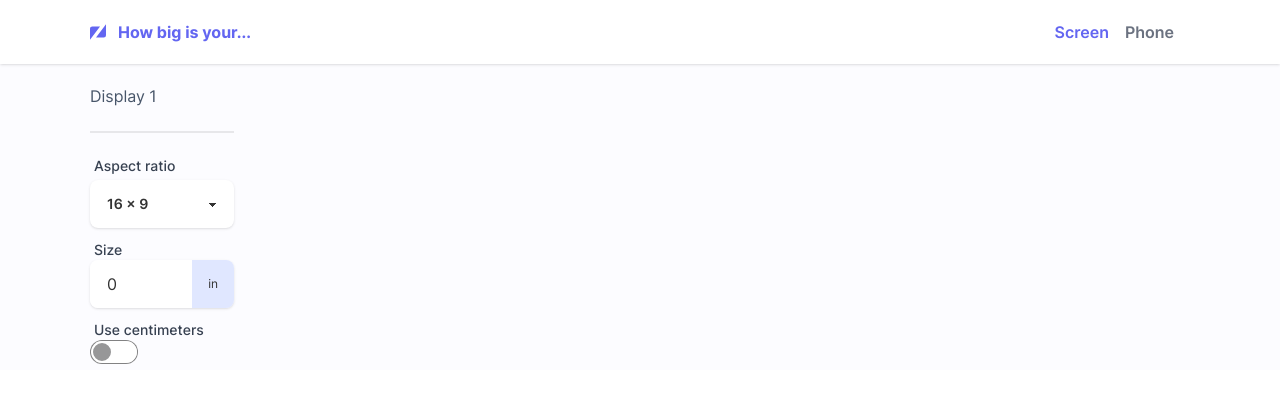
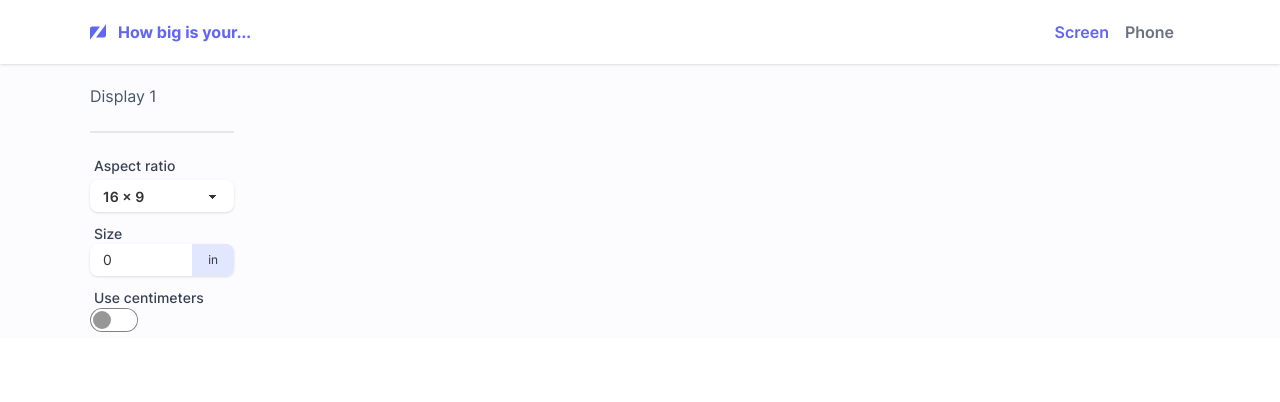
Before and after one commit to jacekobst1/howbigg, a Next.js app: page /compare/screen in a window 1280 px wide. Shown: the top 402 px of the page. Built offline with nearby package versions, Linux system fonts and the light colour scheme.

Commit message:
no message

```diff
--- a/src/components/form/inputs/Input.tsx
+++ b/src/components/form/inputs/Input.tsx
@@ -20,7 +20,7 @@ const Input = ({
   size = "md",
 }: InputProps) => {
   const sizeClass = `input-${size}`;
-  const classNames = clsxm(sizeClass, "input shadow w-full");
+  const classNames = clsxm(sizeClass, "input shadow w-full input-sm");
   const onChangeHandler = (e: React.ChangeEvent<HTMLInputElement>) =>
     onChange?.(e.target.value);
 
--- a/src/components/form/selects/Select.tsx
+++ b/src/components/form/selects/Select.tsx
@@ -24,7 +24,7 @@ const Select = ({
   size = "md",
 }: SelectProps) => {
   const sizeClass = `select-${size}`;
-  const classNames = clsxm("select shadow w-full mt-1", sizeClass);
+  const classNames = clsxm("select shadow w-full mt-1 select-sm", sizeClass);
   const onChangeHandler = (e: React.ChangeEvent<HTMLSelectElement>) =>
     onChange?.(e.target.value);
 
```
